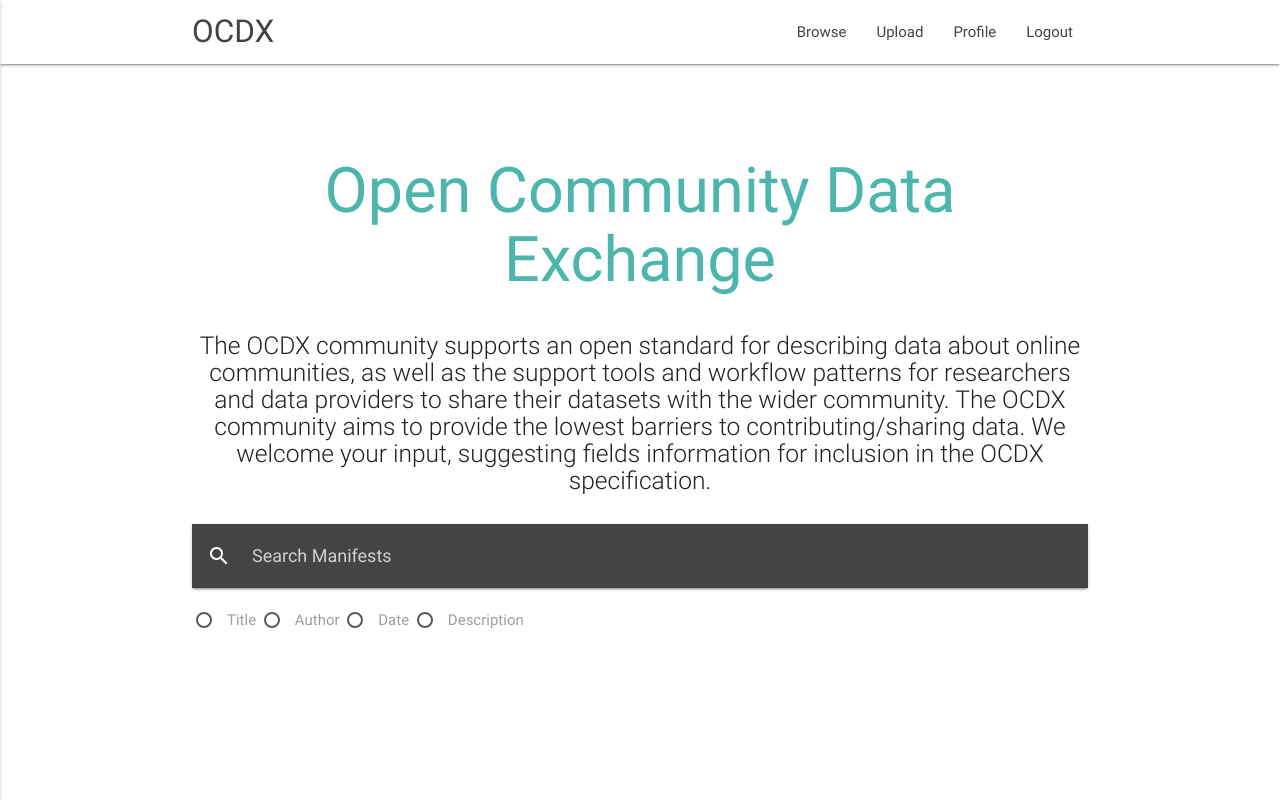
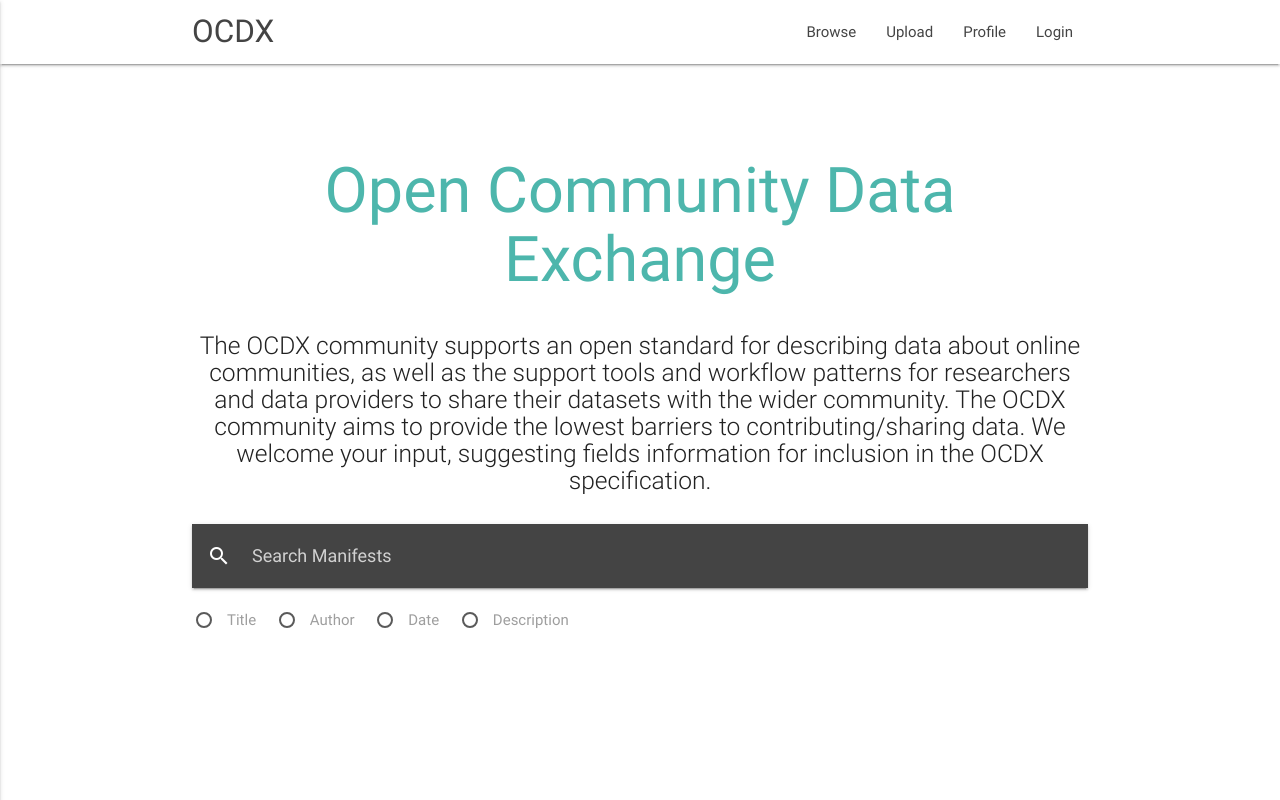
Before and after one commit to holtskinner/CS4320-FinalProject, a PHP site: page /index.html in a window 1280 px wide. Run offline with PHP 8.4, Linux system fonts and the light colour scheme; some libraries are stand-ins or nearby versions.

Commit message:
Minor UI updates

```diff
--- a/Source/css/style.css
+++ b/Source/css/style.css
@@ -19,19 +19,14 @@ p {
   line-height: 2rem;
 }
 
+.searchLabel {
+  margin-right: 1rem;
+}
+
 .button-collapse {
   color: #26a69a;
 }
 
-.parallax-container {
-  min-height: 380px;
-  line-height: 0;
-  height: auto;
-  color: rgba(255,255,255,.9);
-}
-  .parallax-container .section {
-    width: 100%;
-  }
 
 @media only screen and (max-width : 992px) {
   .parallax-container .section {
--- a/Source/index.html
+++ b/Source/index.html
@@ -26,7 +26,7 @@
 				<li><a href="#">Browse</a></li>
 				<li><a href="#">Upload</a></li>
 				<li><a href="#">Profile</a></li>
-				<li><a href="#">Logout</a></li>
+				<li><a href="#loginModal">Login</a></li>
 			</ul>
 
 			<ul id="nav-mobile" class="side-nav">
@@ -57,19 +57,50 @@
 								<label for="search" class="active"><i class="material-icons">search</i></label>
 								<i class="material-icons">close</i>
 							</div>
-							<input name="titleSearch" type="radio">
-      				<label for="titleSearch">Title</label>
-							<input name="AuthorSearch" type="radio">
-      				<label for="AuthorSearch">Author</label>
-							<input name="DateSearch" type="radio">
-      				<label for="DateSearch">Date</label>
-							<input name="descriptionSearch" type="radio">
-      				<label for="descriptionSearch">Description</label>
+
+							<input name="searchCategory" type="radio" id="titleSearch">
+      				<label class="searchLabel" for="titleSearch">Title</label>
+
+							<input name="searchCategory" type="radio" id="authorSearch">
+      				<label class="searchLabel" for="authorSearch">Author</label>
+
+							<input name="searchCategory" type="radio" id="dateSearch">
+      				<label class="searchLabel" for="dateSearch">Date</label>
+
+							<input name="searchCategory" type="radio" id="descriptionSearch">
+      				<label class="searchLabel" for="descriptionSearch">Description</label>
+
 						</form>
 					</div>
 				</nav>
-				<br>
-				<br>
+
+				<div id="loginModal" class="modal">
+						 <div class="row">
+							<h3 class="center-align">Account Login</h3>
+								<button class="btn login-with">Login with Google</button>
+								<button class="btn login-with">Login with GitHub</button>
+								<button class="btn login-with">Login with Twitter</button>
+							</div>
+
+			<form class="col s3">
+						<div class="row">
+        <div class="input-field col s3">
+          <input id="first_name" type="text" class="validate">
+          <label for="first_name">Username</label>
+        </div>
+        <div class="input-field col s3">
+          <input id="last_name" type="text" class="validate">
+          <label for="last_name">Password</label>
+        </div>
+      </div>
+						</form>
+						<div class="modal-footer">
+							<a href="#" class="btn close">Login</a>
+								<a href="#" class="btn close">Cancel</a>
+						</div>
+						</div>
+				</div>
+
 			</div>
 		</div>
 	</div>
--- a/Source/js/init.js
+++ b/Source/js/init.js
@@ -2,7 +2,6 @@
   $(function(){
 
     $('.button-collapse').sideNav();
-    $('.parallax').parallax();
-
+    $('.modal').modal();
   }); // end of document ready
 })(jQuery); // end of jQuery name space
```
